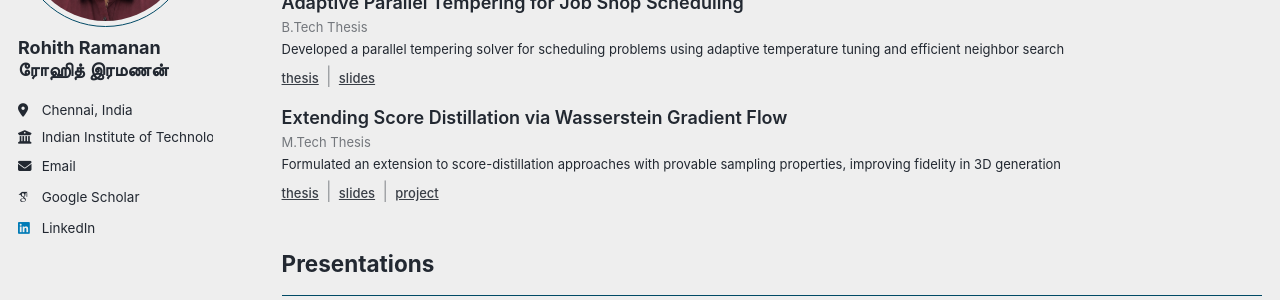
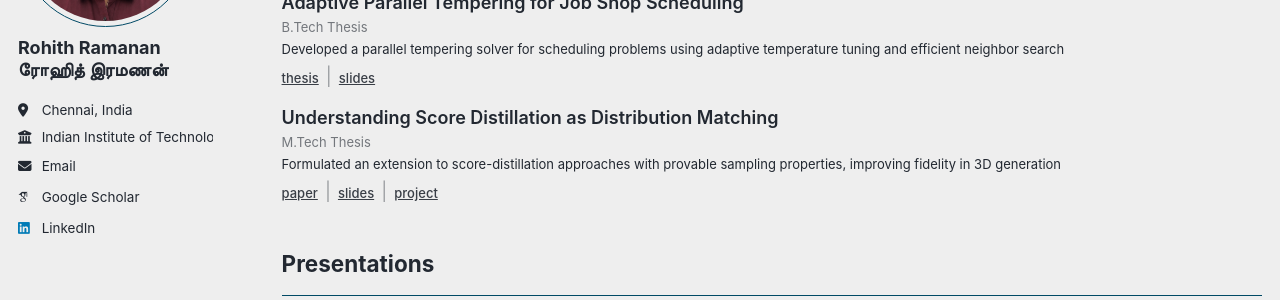
Before and after one commit to rrohithiam/rrohithiam.github.io, a Jekyll site: the page built from _pages/misc.md, in a window 1280 px wide and 957 px high. Shown: the part 249-549 px from the top of the window. Built offline with Jekyll 4.4.1, drawn with Linux system fonts in a browser that asks for light colours; some web fonts are replaced; a script bundle is joined from its source files by our own code; library files that are not in the unit come from our copies.

Commit message:
Few modifications

```diff
--- a/_pages/misc.md
+++ b/_pages/misc.md
@@ -27,10 +27,10 @@ author_profile: true
 </div>
 
 <div class="pres-item">
-  <span class="pres-title">Extending Score Distillation via Wasserstein Gradient Flow</span>
+  <span class="pres-title">Understanding Score Distillation as Distribution Matching</span>
   <span class="pres-meta">M.Tech Thesis</span>
   <span class="pres-desc">Formulated an extension to score-distillation approaches with provable sampling properties, improving fidelity in 3D generation</span>
-  <div><a href="/files/masters_thesis.pdf" class="pres-link" target="_blank" rel="noopener noreferrer">thesis</a> <span style="opacity: 0.4; margin: 0 2px;">|</span> <a href="/files/ddp.pdf" class="pres-link" target="_blank" rel="noopener noreferrer">slides</a> <span style="opacity: 0.4; margin: 0 2px;">|</span> <a href="https://rrohithiam.github.io/projects/pfd/" class="pres-link" target="_blank" rel="noopener noreferrer">project</a></div>
+  <div><a href="https://arxiv.org/pdf/2605.09071" class="pres-link" target="_blank" rel="noopener noreferrer">paper</a> <span style="opacity: 0.4; margin: 0 2px;">|</span> <a href="/files/ddp.pdf" class="pres-link" target="_blank" rel="noopener noreferrer">slides</a> <span style="opacity: 0.4; margin: 0 2px;">|</span> <a href="https://rrohithiam.github.io/projects/pfd/" class="pres-link" target="_blank" rel="noopener noreferrer">project</a></div>
 </div>
 
 ## Presentations
```
Also changed, not shown: 1 other file.
